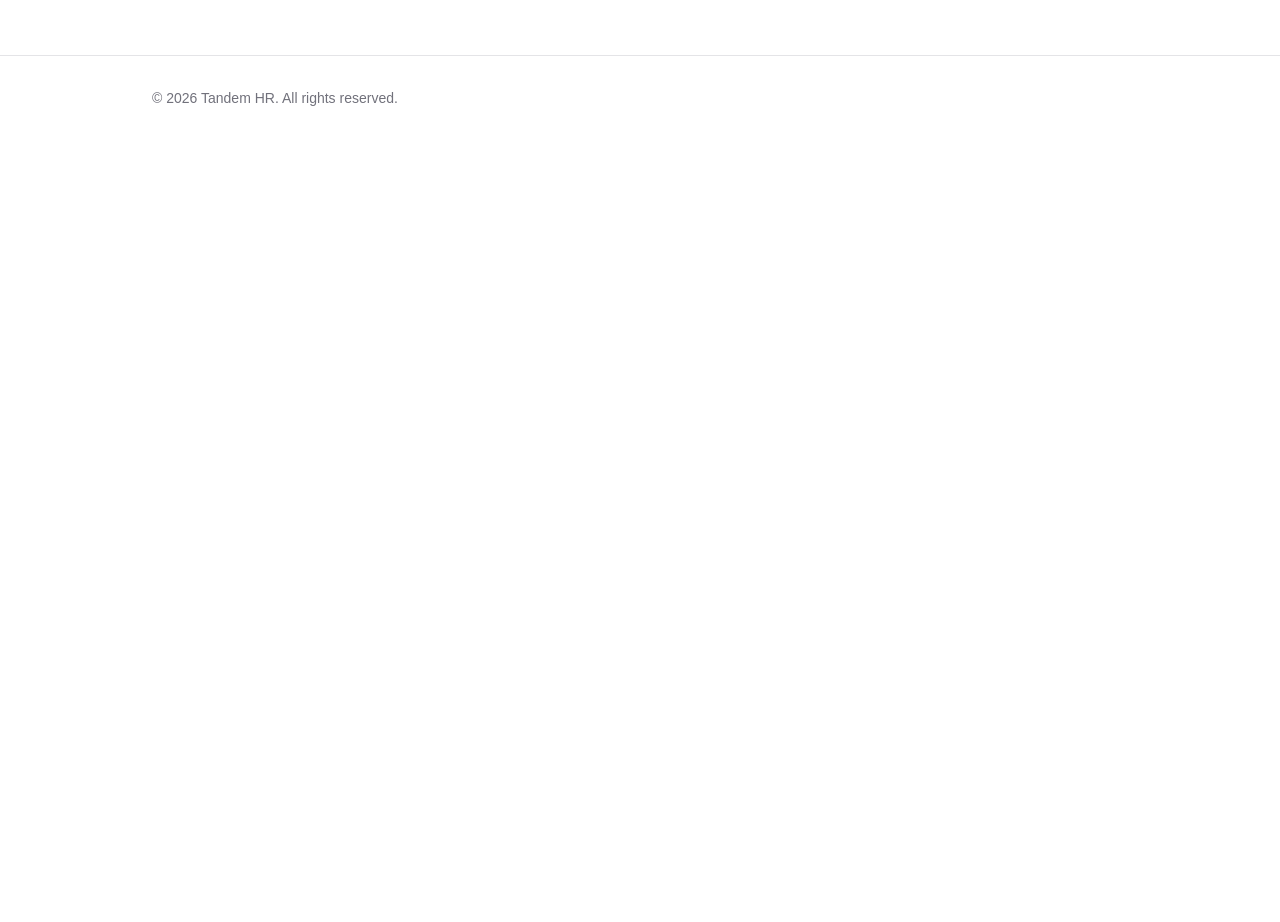
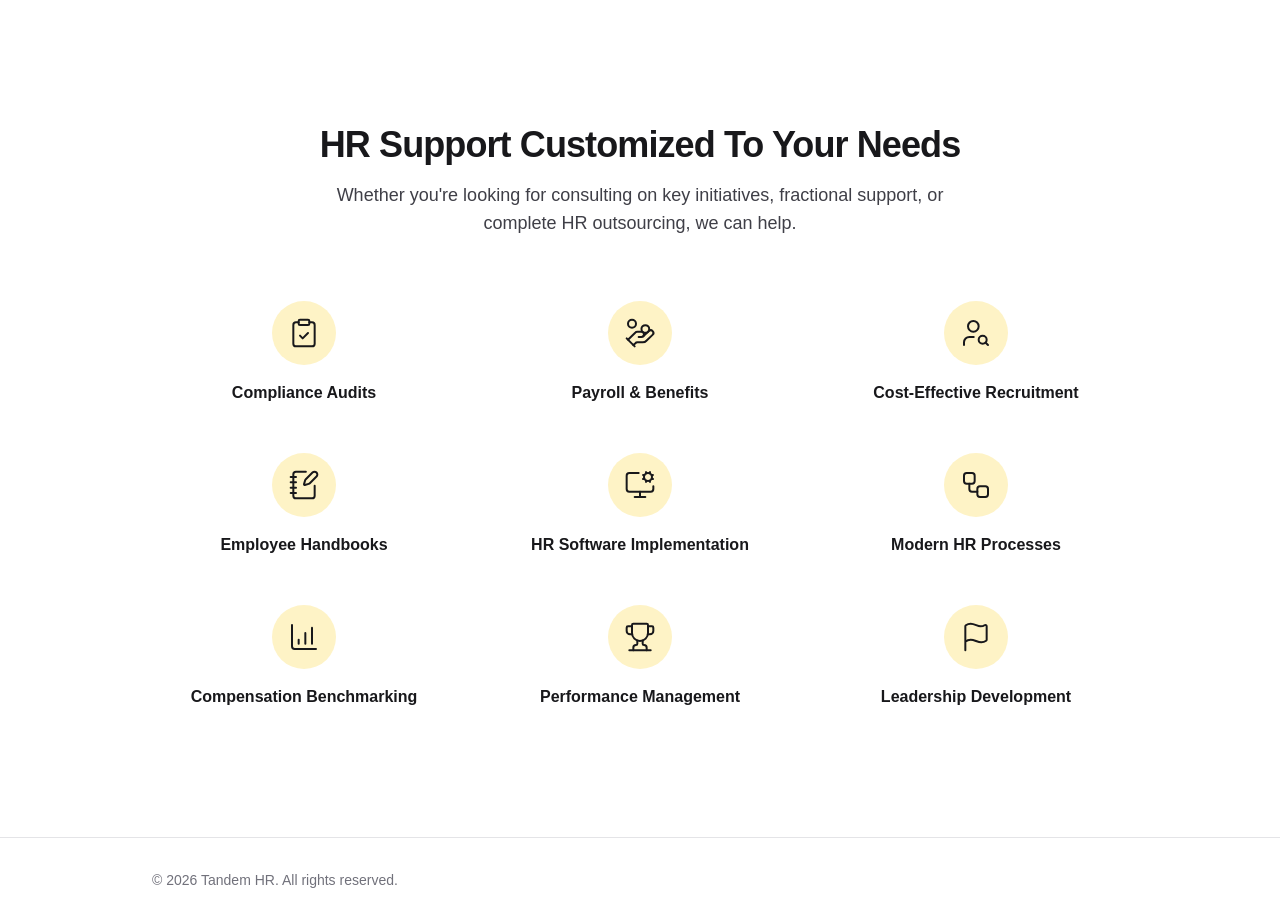
Before and after one commit to brianmcguins/danielle-site, a Next.js app: page / in a window 1280 px wide. Shown: the part 660-1582 px from the top of the page. Before the commit the page ends 800 px from the top, so only its background shows below. Built offline with nearby package versions, Linux system fonts and the light colour scheme.

Commit message:
a section for the various HR services offered

```diff
--- a/src/app/(marketing)/page.tsx
+++ b/src/app/(marketing)/page.tsx
@@ -1,7 +1,31 @@
-import { ArrowRight } from "lucide-react";
+import {
+  ArrowRight,
+  ChartColumnIncreasing,
+  ClipboardCheck,
+  Flag,
+  HandCoins,
+  MonitorCog,
+  NotebookPen,
+  Trophy,
+  UserSearch,
+  Workflow,
+} from "lucide-react";
+
+const services = [
+  { name: "Compliance Audits", icon: ClipboardCheck },
+  { name: "Payroll & Benefits", icon: HandCoins },
+  { name: "Cost-Effective Recruitment", icon: UserSearch },
+  { name: "Employee Handbooks", icon: NotebookPen },
+  { name: "HR Software Implementation", icon: MonitorCog },
+  { name: "Modern HR Processes", icon: Workflow },
+  { name: "Compensation Benchmarking", icon: ChartColumnIncreasing },
+  { name: "Performance Management", icon: Trophy },
+  { name: "Leadership Development", icon: Flag },
+];
 
 export default function HomePage() {
   return (
+    <>
       <section className="mx-auto flex max-w-5xl flex-col items-start gap-6 px-6 py-24 sm:py-32">
         <h1 className="max-w-2xl text-4xl font-semibold tracking-tight text-zinc-900 sm:text-5xl">
           We're an embedded people team for companies that aren't ready to build the entire function internally.
@@ -17,5 +41,28 @@ export default function HomePage() {
           <ArrowRight className="size-4" />
         </a>
       </section>
+
+      <section className="mx-auto max-w-5xl px-6 py-24 sm:py-32">
+        <div className="mx-auto max-w-2xl text-center">
+          <h2 className="text-3xl font-semibold tracking-tight text-zinc-900 sm:text-4xl">
+            HR Support Customized To Your Needs
+          </h2>
+          <p className="mt-4 text-lg font-medium text-zinc-700">
+            Whether you're looking for consulting on key initiatives, fractional
+            support, or complete HR outsourcing, we can help.
+          </p>
+        </div>
+        <ul className="mt-16 grid grid-cols-1 gap-x-8 gap-y-12 sm:grid-cols-2 lg:grid-cols-3">
+          {services.map(({ name, icon: Icon }) => (
+            <li key={name} className="flex flex-col items-center gap-4 text-center">
+              <span className="flex size-16 items-center justify-center rounded-full bg-amber-100">
+                <Icon className="size-8 text-zinc-900" strokeWidth={1.5} />
+              </span>
+              <span className="font-semibold text-zinc-900">{name}</span>
+            </li>
+          ))}
+        </ul>
+      </section>
+    </>
   );
 }
```
Also changed, not shown: public/services.png (added). Lines whose indentation alone changed are shown as unchanged.
